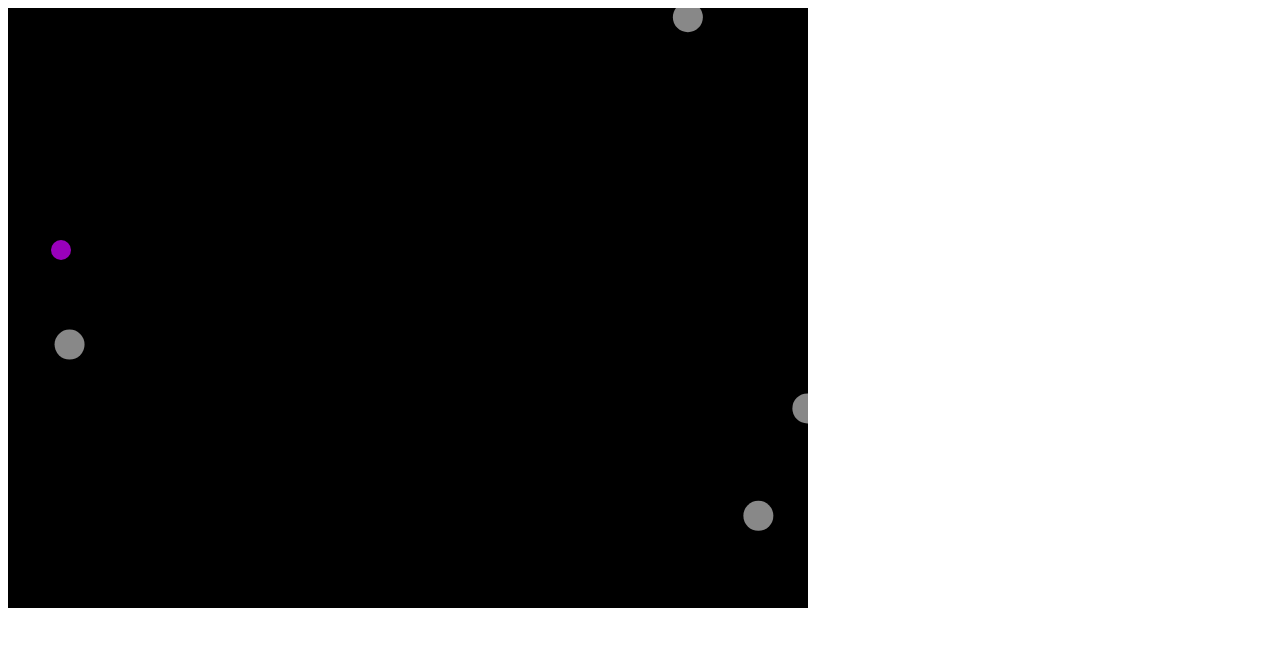
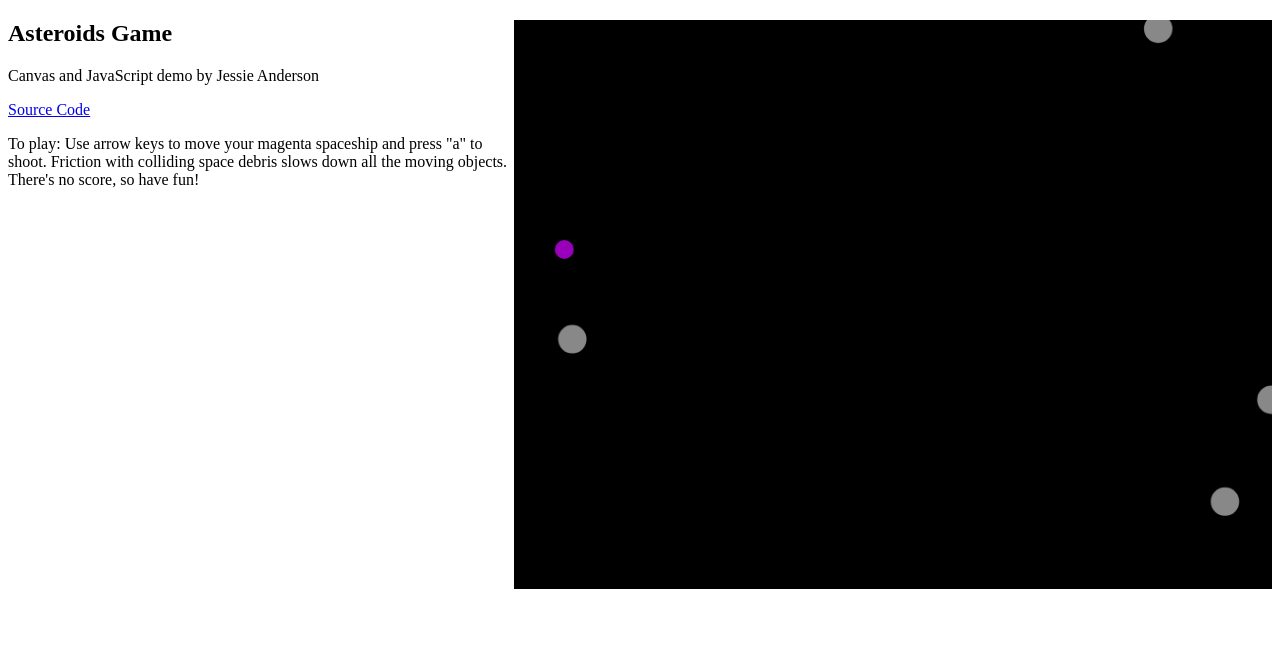
Before and after one commit to HousewifeHacker/housewifehacker.github.com, a plain HTML site: page asteroids/index.html in a window 1280 px wide. Drawn offline with Linux system fonts and the light colour scheme.

```diff
--- a/asteroids/index.html
+++ b/asteroids/index.html
@@ -12,8 +12,14 @@
     <script src="lib/gameView.js"></script>
   </head>
   <body>
+
     <canvas id="game-canvas"
-      style="background-color: black"></canvas>
+      style="background-color: black; width:60%; float:right"></canvas>
+    <h2>Asteroids Game</h2>
+    <p>Canvas and JavaScript demo by Jessie Anderson</p>
+    <a href="http://github.com/housewifehacker/asteroids">Source Code</a>
+    <p>To play: Use arrow keys to move your magenta spaceship and press "a" to shoot. Friction with colliding space debris slows down all the moving objects. There's no score, so have fun!</p>
+
 
     <script>
       var canvasEl = document.getElementById("game-canvas");
```
Also changed, not shown: 4 other files.
